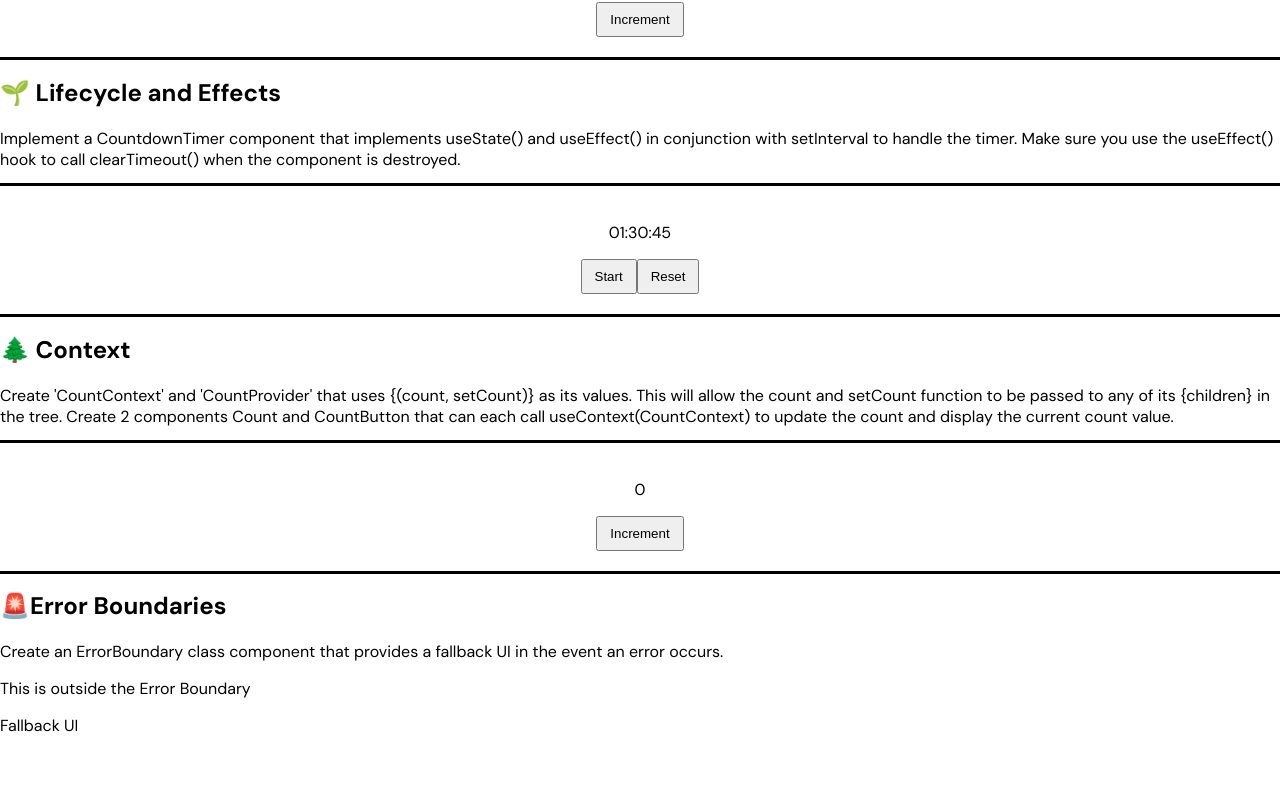
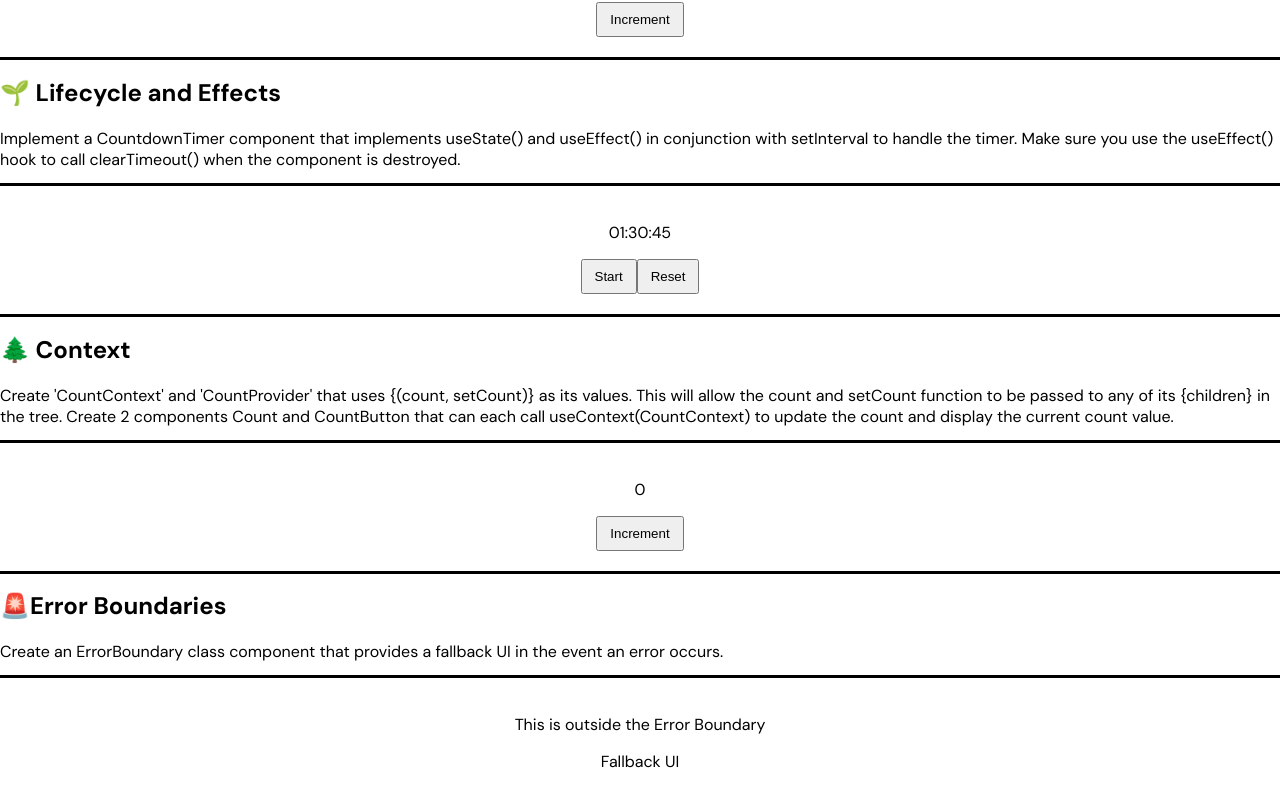
Before and after one commit to caoviv/Fireship.io-React-Challenges, a React (Create React App) app: page / in a window 1280 px wide. Shown: the part 1239-2045 px from the top of the page. Before the commit the page ends 1991 px from the top, so only its background shows below. Built offline with nearby package versions, Linux system fonts and the light colour scheme.

Commit message:
create ErrorBoundaries component

```diff
--- a/src/App.js
+++ b/src/App.js
@@ -7,7 +7,7 @@ import Loops from "./components/Loops";
 import State from "./components/State";
 import LifecycleAndEffects from "./components/LifecycleAndEffects";
 import Context from "./components/Context";
-import ErrorBoundary from "./components/ErrorBoundary";
+import ErrorBoundaries from "./components/ErrorBoundaries";
 import Events from "./components/Events";
 import "./App.css";
 
@@ -37,6 +37,7 @@ function App() {
       <p>
         This is a project space to complete the Fireship.io React challenges
       </p>
+      <div className="ChallengesWrapper">
         <Components icon={<Icon />}>
           <p>The body of the the component</p>
         </Components>
@@ -50,15 +51,8 @@ function App() {
         <State prevCount={prevCount} count={count} onClick={handleIncrement} />
         <LifecycleAndEffects hr={1} min={30} sec={45} />
         <Context />
-      <h2>🚨Error Boundaries</h2>
-      <p>
-        Create an ErrorBoundary class component that provides a fallback UI in
-        the event an error occurs.
-      </p>
-      <p>This is outside the Error Boundary</p>
-      <ErrorBoundary>
-        <p>There is no error</p>
-      </ErrorBoundary>
+        <ErrorBoundaries />
+      </div>
     </div>
   );
 }
--- /dev/null
+++ b/src/components/ErrorBoundaries.jsx
@@ -0,0 +1,20 @@
+import ErrorBoundary from "./ErrorBoundary";
+function ErrorBoundaries(props) {
+  return (
+    <div>
+      <h2>🚨Error Boundaries</h2>
+      <p>
+        Create an ErrorBoundary class component that provides a fallback UI in
+        the event an error occurs.
+      </p>
+      <div className="ChallengeSolutionWrapper">
+        <p>This is outside the Error Boundary</p>
+        <ErrorBoundary>
+          <p>There is no error</p>
+        </ErrorBoundary>
+      </div>
+    </div>
+  );
+}
+
+export default ErrorBoundaries;
```
Lines whose indentation alone changed are shown as unchanged.
